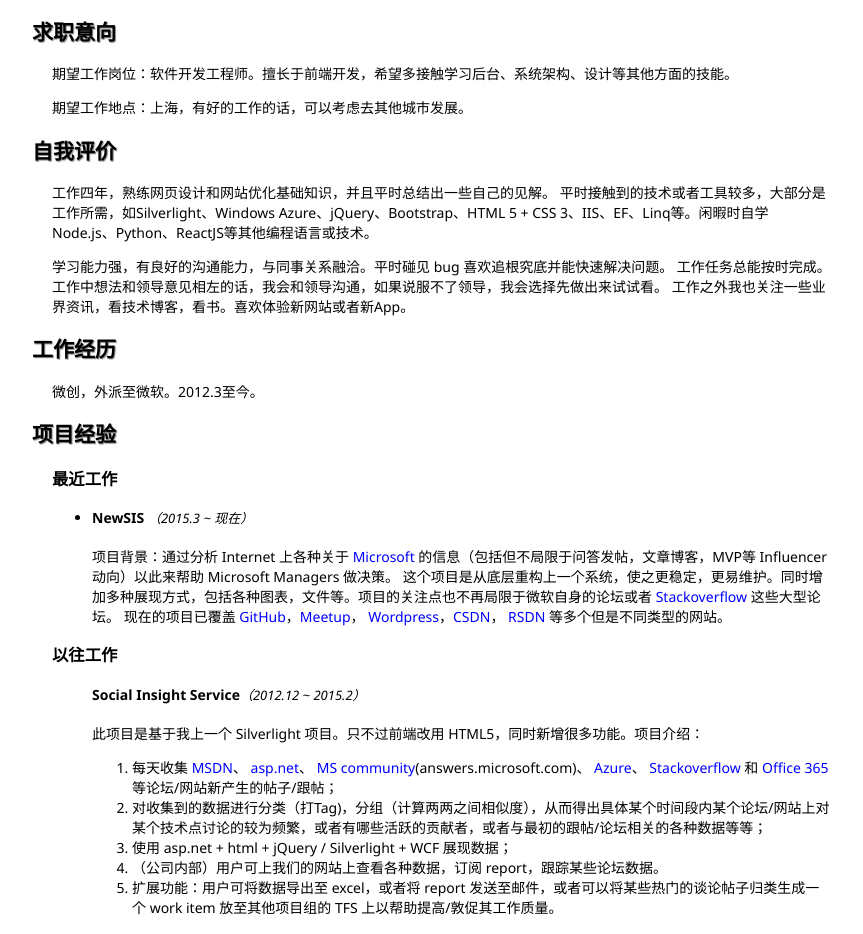
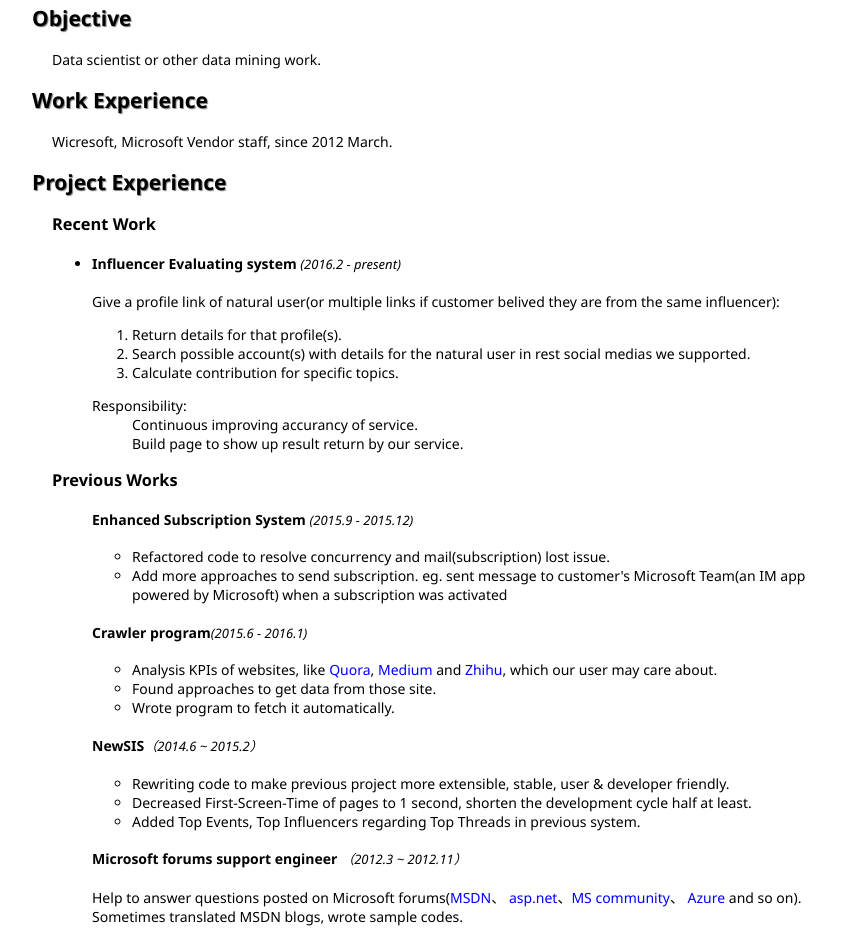
Before and after one commit to ZXS66/ZXS66.github.io, a plain HTML site: page resume.en.html in a window 1280 px wide. Shown: the part 233-1167 px from the top of the page, without its empty margins (208-1071 px from the left). Drawn offline with Linux system fonts and the light colour scheme.

Commit message:
update resume.en.html

```diff
--- a/resume.en.html
+++ b/resume.en.html
@@ -1,10 +1,11 @@
 <!DOCTYPE html>
 <html lang="en">
+
 <head>
 	<meta charset="UTF-8">
 	<meta name="viewport" content="width=device-width, initial-scale=1.0">
 	<meta http-equiv="X-UA-Compatible" content="ie=edge">
-    <title>朱浔生 - My Resume</title>
+	<title>XunSheng Zhu - My Resume</title>
 	<style>
 		@media print {
 			body,
@@ -71,6 +72,8 @@
 		.name-value-unit {
 			white-space: nowrap;
 			word-break: keep-all;
+			display: block;
+			margin: 5px 0;
 		}
 
 		.name-value-unit:not(:last-child) {
@@ -109,130 +112,130 @@
 		}
 	</style>
 </head>
+
 <body>
-
 	<article id="resume">
 		<section class="resume-section">
-            <h2>Profile</h2>
+			<h2 class="title">XunSheng Zhu(朱浔生)</h2>
 			<div>
 				<div id="avator">
 					<img src="http://www.linkedin.com/mpr/mpr/AAEAAQAAAAAAAAWaAAAAJDk5NTlmZjdkLWE3NGMtNGNhYy05MjA5LTg5M2Y3M2ZjMDQ5Yw.jpg" alt="my avator"
 					/>
 				</div>
 				<div class="key-info">
-                    <span>朱浔生 (XunSheng Zhu)</span>
 					<span>Male</span>
 					<span>1989/8/23</span>
 					<span>13122652725</span>
 				</div>
-                <span class="name-value-unit">
-                    <span>Email</span>
-                    <span><a href="mailto:zh_cn2008@hotmail.com" title="click to contact me">zh_cn2008@hotmail.com</a></span>
-                </span>
 				<span class="name-value-unit">
 					<span>Work Experience</span>
 				<span>4 years（2012 March - present）</span>
 				</span>
 				<span class="name-value-unit">
 					<span>Education</span>
-                    <span>华东交通大学，软件 + 信息工程 (East China JiaoTong University， Software + Information Engineering)</span>
+				<span>East China JiaoTong University(华东交通大学)</span>
+				</span>
+				<span class="name-value-unit">
+					<span>Major</span>
+				<span>Software + Information Engineering</span>
 				</span>
 				<span class="name-value-unit">
 					<span>Location</span>
 				<span>MinHang district, Shanghai city</span>
 				</span>
+				<span class="name-value-unit">
+					<span>Email</span>
+				<span><a href="mailto:zh_cn2008@hotmail.com" title="click to contact me">zh_cn2008@hotmail.com</a></span>
+				</span>
 			</div>
 		</section>
 		<section class="resume-section">
-            <h2>求职意向</h2>
+			<h2>Objective</h2>
 			<div>
-                <p>期望工作岗位：软件开发工程师。擅长于前端开发，希望多接触学习后台、系统架构、设计等其他方面的技能。</p>
-                <p>期望工作地点：上海，有好的工作的话，可以考虑去其他城市发展。</p>
+				<p>Data scientist or other data mining work.</p>
 			</div>
 		</section>
 		<section class="resume-section">
-            <h2>自我评价</h2>
-            <div>
-                <p>工作四年，熟练网页设计和网站优化基础知识，并且平时总结出一些自己的见解。 平时接触到的技术或者工具较多，大部分是工作所需，如Silverlight、Windows Azure、jQuery、Bootstrap、HTML 5 + CSS 3、IIS、EF、Linq等。闲暇时自学Node.js、Python、ReactJS等其他编程语言或技术。</p>
-                <p>学习能力强，有良好的沟通能力，与同事关系融洽。平时碰见 bug 喜欢追根究底并能快速解决问题。 工作任务总能按时完成。工作中想法和领导意见相左的话，我会和领导沟通，如果说服不了领导，我会选择先做出来试试看。 工作之外我也关注一些业界资讯，看技术博客，看书。喜欢体验新网站或者新App。</p>
-            </div>
+			<h2>Work Experience</h2>
+			<div>Wicresoft, Microsoft Vendor staff, since 2012 March.</div>
 		</section>
 		<section class="resume-section">
-            <h2>工作经历</h2>
-            <div>微创，外派至微软。2012.3至今。</div>
-        </section>
-        <section class="resume-section">
-            <h2>项目经验</h2>
+			<h2>Project Experience</h2>
 			<div>
-                <h3>最近工作</h3>
+				<h3>Recent Work</h3>
 				<ul class="none-style-list">
 					<li>
-                        <h4>NewSIS <span class="subtitle">（2015.3 ~ 现在）</span></h4>
-                        <div>项目背景：通过分析 Internet 上各种关于 <a href="http://www.microsoft.com/" target="_blank">Microsoft</a> 的信息（包括但不局限于问答发帖，文章博客，MVP等
-                            Influencer 动向）以此来帮助 Microsoft Managers 做决策。
-                            这个项目是从底层重构上一个系统，使之更稳定，更易维护。同时增加多种展现方式，包括各种图表，文件等。项目的关注点也不再局限于微软自身的论坛或者
-                            <a href="http://stackoverflow.com/" target="_blank">Stackoverflow</a> 这些大型论坛。
-                            现在的项目已覆盖 <a href="https://github.com/" target="_blank">GitHub</a>，<a href="http://meetup.com/" target="_blank">Meetup</a>，
-                            <a href="http://www.wordpress.com/" target="_blank">Wordpress</a>，<a href="http://www.csdn.com/" target="_blank">CSDN</a>，
-                            <a href="http://rsdn.net/" target="_blank">RSDN</a> 等多个但是不同类型的网站。
+						<h4>Influencer Evaluating system <span class="subtitle">(2016.2 - present)</span></h4>
+						<p>
+							Give a profile link of natural user(or multiple links if customer belived they are from the same influencer):
+							<ol>
+								<li>Return details for that profile(s).</li>
+								<li>Search possible account(s) with details for the natural user in rest social medias we supported.</li>
+								<li>Calculate contribution for specific topics.</li>
+							</ol>
+						</p>
+						<div>
+							Responsibility:
+							<ul class="none-list-style">
+								<li>Continuous improving accurancy of service.</li>
+								<li>Build page to show up result return by our service.</li>
+							</ul>
 						</div>
 					</li>
 				</ul>
 			</div>
 			<div>
-                <h3>以往工作</h3>
+				<h3>Previous Works</h3>
 				<ul class="none-list-style">
 					<li>
-                        <h4>Social Insight Service<span class="subtitle">（2012.12 ~ 2015.2）</span></h4>
+						<h4>Enhanced Subscription System <span class="subtitle">(2015.9 - 2015.12) </span> </h4>
 						<div>
-                            <p>
-                                此项目是基于我上一个 Silverlight 项目。只不过前端改用 HTML5，同时新增很多功能。项目介绍：
-                                <ol>
-                                    <li>
-                                        每天收集 <a href="http://social.msdn.microsoft.com/forums/en-us/home" target="_blank">MSDN</a>、
-                                        <a href="http://www.asp.net/" target="_blank">asp.net</a>、
-                                        <a href="http://answers.microsoft.com/en-us" target="_blank">MS community</a>(answers.microsoft.com)、
-                                        <a href="http://azure.microsoft.com/en-us/support/forums/" target="_blank">Azure</a>、
-                                        <a href="http://stackoverflow.com" target="_blank">Stackoverflow</a> 和
-                                        <a href="https://community.office365.com/en-us/f/default.aspx" target="_blank">Office 365</a> 等论坛/网站新产生的帖子/跟帖；
-                                    </li>
-                                    <li>对收集到的数据进行分类（打Tag)，分组（计算两两之间相似度），从而得出具体某个时间段内某个论坛/网站上对某个技术点讨论的较为频繁，或者有哪些活跃的贡献者，或者与最初的跟帖/论坛相关的各种数据等等；</li>
-                                    <li>使用 asp.net + html + jQuery / Silverlight + WCF 展现数据；</li>
-                                    <li>（公司内部）用户可上我们的网站上查看各种数据，订阅 report，跟踪某些论坛数据。</li>
-                                    <li>扩展功能：用户可将数据导出至 excel，或者将 report 发送至邮件，或者可以将某些热门的谈论帖子归类生成一个 work item 放至其他项目组的 TFS 上以帮助提高/敦促其工作质量。</li>
-                                </ol>
-                            </p>
-                            <p>我的职责：设计并编写主要页面，包括样式布局、js 代码以及 asp.net 后台访问数据库等。独立完成收藏夹、日志、缓存等功能，参与实现订阅大部分功能。完成单元测试以确保 checkin 的代码质量。重构代码，编写js控件。</p>
+							<ul>
+								<li>Refactored code to resolve concurrency and mail(subscription) lost issue.</li>
+								<li>Add more approaches to send subscription. eg. sent message to customer's Microsoft Team(an IM app powered by Microsoft)
+									when a subscription was activated</li>
+							</ul>
 						</div>
 					</li>
 					<li>
-                        <h4>Social Insight Service, Silverlight version <span class="subtitle">（2012.12 ~ 现在）</span></h4>
+						<h4>Crawler program<span class="subtitle">(2015.6 - 2016.1)</span></h4>
 						<div>
-                            运用 Silverlight 技术，（此项目于 2011 年发起）将微软各论坛上帖子汇总并简单数据处理，然后在 Silverlight 端展现出来。
-                            可以监测论坛上的Top Influencers、Top Threads、Top Forums以及Top Tags等等。
-                            我主要是负责前端 Silverlight 开发。主要功能点：运用Silverlight Toolkit生成一些基础界面，自建一些复杂控件（大部分是表格或图形控件）以满足需求。
-                            现在主要是在维护这个网站。
+							<ul>
+								<li>
+									Analysis KPIs of websites, like <a target="_blank" href="https://www.quora.com">Quora</a>,
+									<a target="_blank" href="https://medium.com">Medium</a> and
+									<a target="_blank" href="https://www.zhihu.com">Zhihu</a>, which our user may care about.
+								</li>
+								<li>Found approaches to get data from those site.</li>
+								<li>Wrote program to fetch it automatically.</li>
+							</ul>
+						</div>
+					</li>
+					<li>
+						<h4>NewSIS<span class="subtitle">（2014.6 ~ 2015.2）</span></h4>
+						<div>
+							<ul>
+								<li>Rewriting code to make previous project more extensible, stable, user &amp; developer friendly.</li>
+								<li>Decreased First-Screen-Time of pages to 1 second, shorten the development cycle half at least.</li>
+								<li>Added Top Events, Top Influencers regarding Top Threads in previous system.</li>
+							</ul>
 						</div>
 					</li>
 					<li>
 						<h4>Microsoft forums support engineer <span class="subtitle">（2012.3 ~ 2012.11）</span></h4>
 						<div>
-                            以微软 MSFT 身份在各论坛（<a href="http://social.msdn.microsoft.com/forums/en-us/home" target="_blank">MSDN</a>、
+							Help to answer questions posted on Microsoft forums(<a href="http://social.msdn.microsoft.com/forums/en-us/home" target="_blank">MSDN</a>、
 							<a href="http://www.asp.net/" target="_blank">asp.net</a>、<a href="http://answers.microsoft.com/en-us" target="_blank">MS community</a>、
-                            <a href="http://azure.microsoft.com/en-us/support/forums/" target="_blank">Azure</a> 等）上回帖以帮助社区成员解决各种技术问题。
-                            使用到的技术有C#、asp.net、Silverlight、WCF、Windows Azure等。平时遇见的问题多种多样，而我的工作主要是找文档、找bug、写sample code。
+							<a href="http://azure.microsoft.com/en-us/support/forums/" target="_blank">Azure</a> and so on). Sometimes translated
+							MSDN blogs, wrote sample codes.
 						</div>
-                    </li>
-                    <li>
-                        <h4>其他一些辅助项目或 Demo。</h4>
 					</li>
 				</ul>
 			</div>
 		</section>
-        <!--<address>
-            上海市闵行区紫星路999号
-        </address>-->
-        <time datetime="2016-02-01"></time>
+		<!--<address>上海市闵行区紫星路999号</address>-->
+		<time datetime="2016-03-01"></time>
 	</article>
 </body>
+
 </html>
```
Lines whose indentation alone changed are shown as unchanged.
